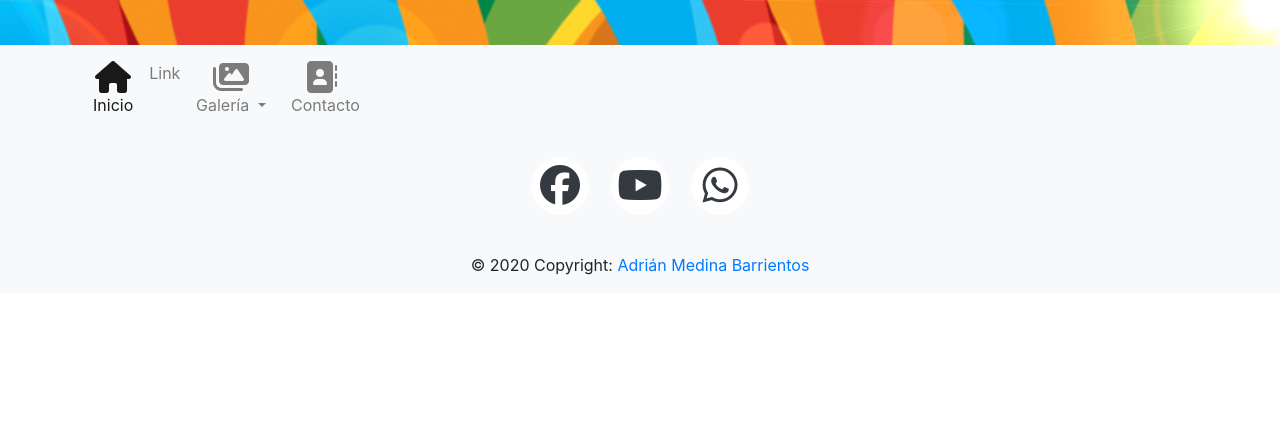
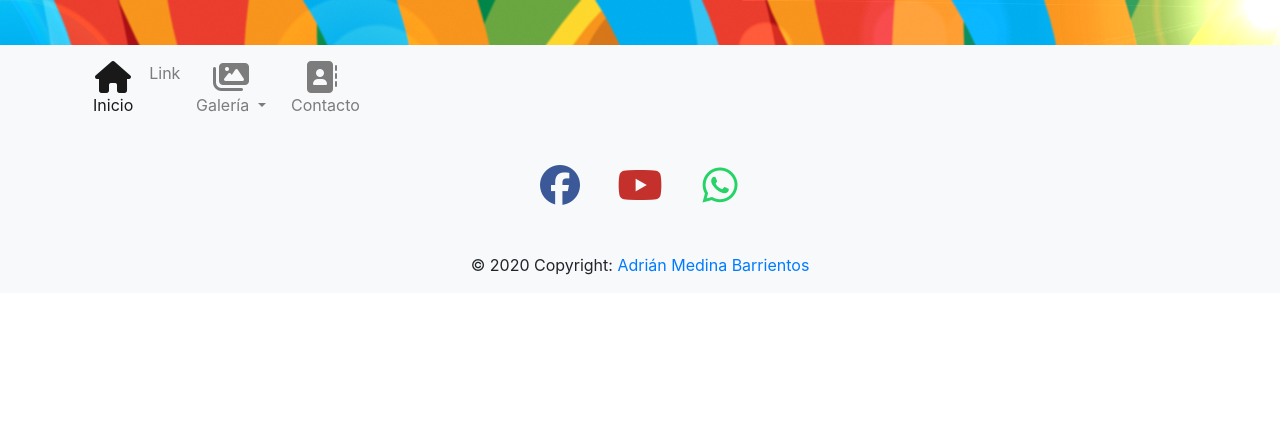
Before and after one commit to condescrim/TAG2020, a PHP site: page / in a window 1280 px wide. Shown: the top 433 px of the page. Run offline with PHP 8.4, Linux system fonts and the light colour scheme; some libraries are stand-ins or nearby versions.

Commit message:
colores redessociales

```diff
--- a/css/styles.css
+++ b/css/styles.css
@@ -5,6 +5,13 @@
     background-attachment: fixed;
     background-position: center;
 } */
+
+:root{
+	--fecebookColor:#3b5998;
+	--youtubeColor:#c4302b;
+	--whatsappColor:#25D366;
+}
+
 
 header{
 	position:fixed;
@@ -39,7 +46,6 @@ header{
 /*iconos de redes sociales*/
 
 .icon-button {
-	background-color: white;
 	border-radius: 3.6rem;
 	cursor: pointer;
 	display: inline-block;
@@ -92,7 +98,46 @@ header{
 	background-color: #343a40;
 }
 
-/*iconos de redes sociales*/
+/*facebook icon*/
+.icon-button .icon-facebook {
+	color: var(--fecebookColor);
+}
+.icon-button:hover .icon-facebook{
+	color: white;
+}
+.blue-circulo span{
+	background-color: var(--fecebookColor);
+}
+
+/*youtube icon*/
+
+.icon-button .icon-youtube {
+	color: var(--youtubeColor);
+}
+.icon-button:hover .icon-youtube{
+	color: white;
+}
+.red-circulo span{
+	background-color: var(--youtubeColor);
+}
+
+
+/*whatsapp icon*/
+
+.icon-button .icon-whatsapp {
+	color: var(--whatsappColor);
+}
+.icon-button:hover .icon-whatsapp{
+	color: white;
+}
+.green-circulo span{
+	background-color: var(--whatsappColor);
+}
+
+
+
+
+/*fin iconos de redes sociales*/
 
 .text-title{
 	font-family: 'Lobster', cursive;
--- a/index.html
+++ b/index.html
@@ -84,24 +84,24 @@
             <ul class="list-unstyled list-inline text-center">
                 <li class="list-inline-item">
                     <a id="profile-link" href="https://www.facebook.com/tallerdeartesaniagermancr"
-                        class="icon-button black-circulo" target="_blank">
-                        <i class="fab fa-lg fa-facebook icon-negro"></i>
+                        class="icon-button blue-circulo" target="_blank">
+                        <i class="fab fa-lg fa-facebook icon-facebook"></i>
                         <span></span>
                     </a>
                 </li>
 
                 <li class="list-inline-item">
                     <a id="profile-link" href="https://www.youtube.com/channel/UCREw-aFHLJeTag3JuG7Tp4Q"
-                        class="icon-button black-circulo" target="_blank">
-                        <i class="fab fa-lg fa-youtube icon-negro"></i>
+                        class="icon-button red-circulo" target="_blank">
+                        <i class="fab fa-lg fa-youtube icon-youtube"></i>
                         <span></span>
                     </a>
                 </li>
 
                 <li class="list-inline-item">
-                    <a id="profile-link" href="https://wa.me/50661895923" class="icon-button black-circulo"
+                    <a id="profile-link" href="https://wa.me/50661895923" class="icon-button green-circulo"
                         target="_blank">
-                        <i class="fab fa-lg fa-whatsapp icon-negro"></i>
+                        <i class="fab fa-lg fa-whatsapp icon-whatsapp"></i>
                         <span></span>
                     </a>
                 </li>
```
Also changed, not shown: contacto.html (+12 -16 lines).
